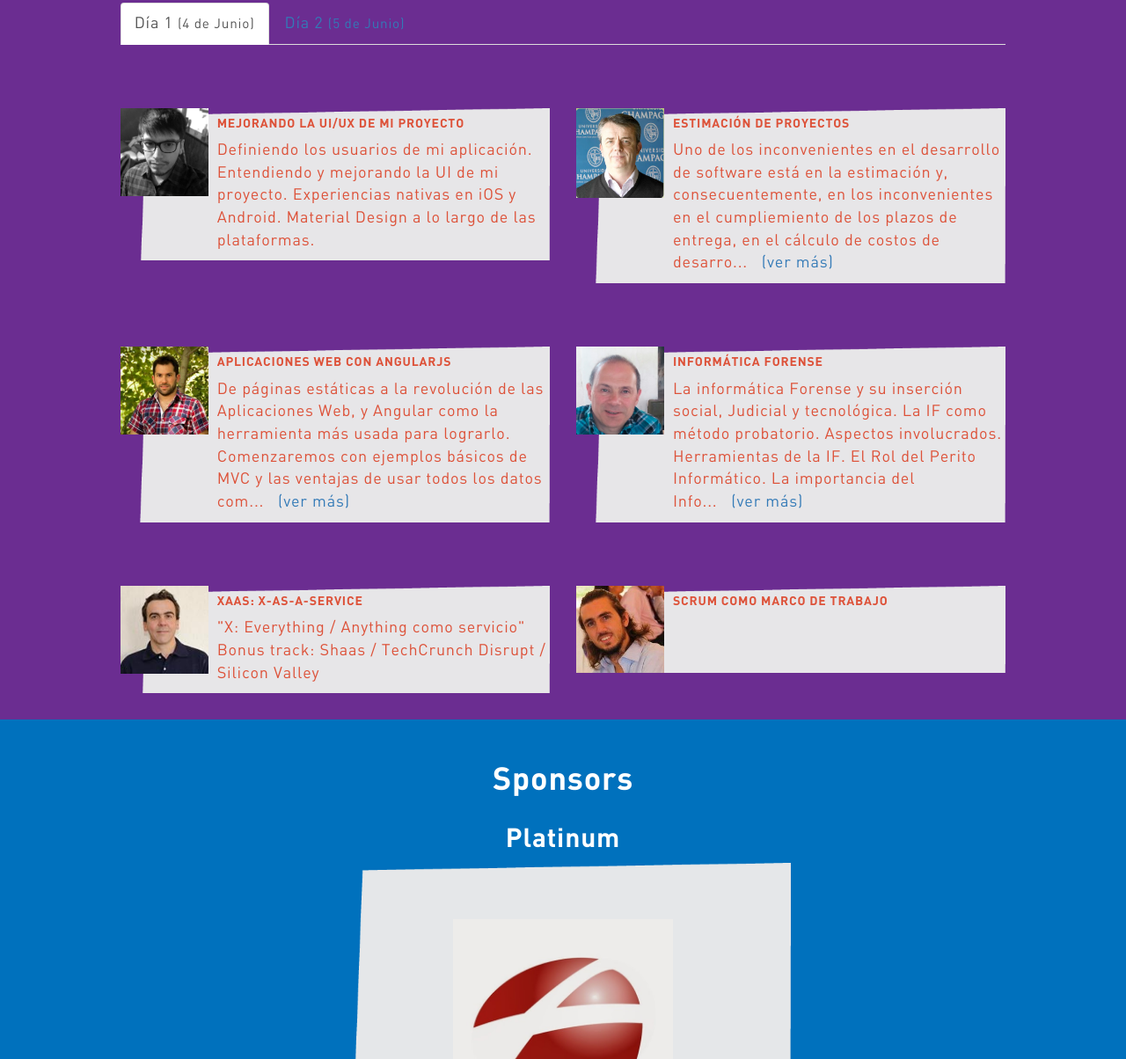
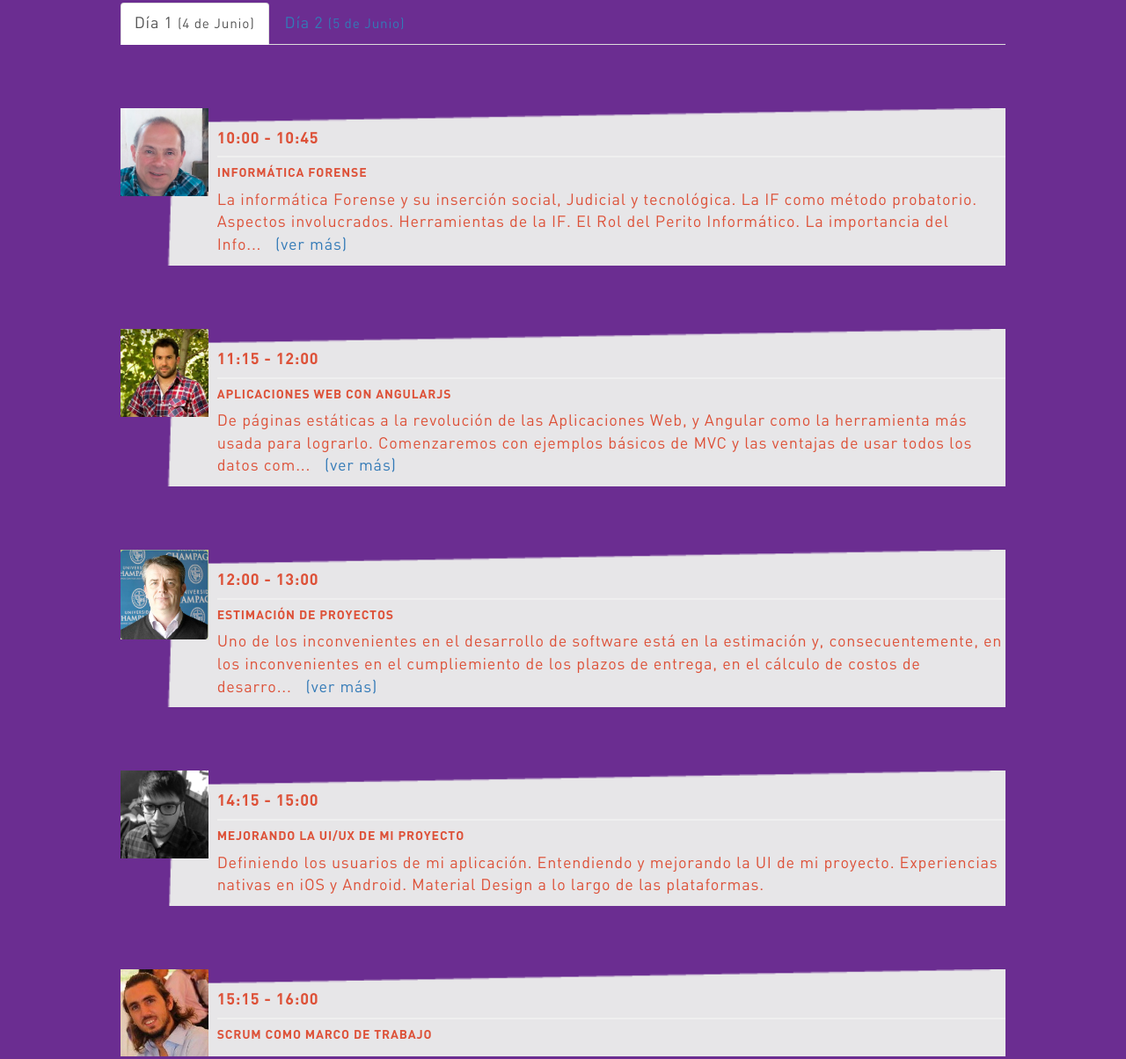
Before and after one commit to hackatec/hackatec.github.io, a plain HTML site: page index.html in a window 1280 px wide. Shown: the part 3486-4690 px from the top of the page at 88% size. Drawn offline with Linux system fonts and the light colour scheme.

Commit message:
horarios

```diff
--- a/css/style.css
+++ b/css/style.css
@@ -382,6 +382,7 @@ a span.ti-linkedin {
 	font-weight: 600;
     border-bottom: 2px solid #efefef;
     padding-bottom: 10px;
+    margin-top: 25px;
 }
 .schedule .media-body h5 {
 	text-transform: uppercase;
--- a/index.html
+++ b/index.html
@@ -236,22 +236,41 @@ Jefe de trabajos prácticos, cátedra Computación, FCE, delegación San Rafael
             <div class="tab-content">
               <div role="tabpanel" class="tab-pane fade in active" id="day-1">
                 <div class="row">
-                  <div class="col-md-6">
+
+                  <!-- Fabian Talio -->
+                  <div class="col-md-12">
                     <div class="media">
                       <div class="media-left">
-                        <a href="#" >
-            				<img src="img/speakers/MarcosSebastianTorres.png" class="media-object">
-                          <!--<img class="media-object" src="img/speaker-1.png" alt="...">-->
+                        <a href="#">
+                          <img class="media-object" src="img/speakers/FabianTalio.png" alt="...">
                         </a>
                       </div>
                       <div class="media-body">
-                        <!-- <h4 class="media-heading">10am to 10:30am</h4> -->
-                        <h5>Mejorando la UI/UX de mi proyecto</h5>
-                        <p class="more">Definiendo los usuarios de mi aplicación. Entendiendo y mejorando la UI de mi proyecto. Experiencias nativas en iOS y Android. Material Design a lo largo de las plataformas. </p>
+                        <h4 class="media-heading">10:00 - 10:45</h4>
+                        <h5>Informática Forense</h5>
+                        <p class="more">La informática Forense y su inserción social, Judicial y tecnológica. La IF como método probatorio. Aspectos involucrados. Herramientas de la IF. El Rol del Perito Informático. La importancia del Informe. Etapas de una pericia. Aplicación práctica sobre celulares a cargo de Adrian Lagiglia.   </p>
                       </div>
                     </div>
                   </div>
-                  <div class="col-md-6">
+
+                  <!-- Pablo Reyes -->
+                  <div class="col-md-12">
+                    <div class="media">
+                      <div class="media-left">
+                        <a href="#">
+                          <img class="media-object" src="img/speakers/PabloReyes.jpg" alt="...">
+                        </a>
+                      </div>
+                      <div class="media-body">
+                        <h4 class="media-heading">11:15 - 12:00</h4>
+                        <h5>Aplicaciones Web con AngularJS</h5>
+                        <p class="more">De páginas estáticas a la revolución de las Aplicaciones Web, y Angular como la herramienta más usada para lograrlo. Comenzaremos con ejemplos básicos de MVC y las ventajas de usar todos los datos como POJO. Luego pasaremos por conceptos básicos como directives, filters, services y routes. Por último mejoraremos nuestro rendimiento como Web Developer conociendo (y utilizando) herramientas como NPM, Bower, Yeoman, Typescript y Gulp.</p>
+                      </div>
+                    </div>
+                  </div>
+
+                  <!-- Fernando Pinciroli -->
+                  <div class="col-md-12">
                     <div class="media">
                       <div class="media-left">
                         <a href="#">
@@ -259,41 +278,48 @@ Jefe de trabajos prácticos, cátedra Computación, FCE, delegación San Rafael
                         </a>
                       </div>
                       <div class="media-body">
-                        <!-- <h4 class="media-heading">10:45am to 11:30am</h4> -->
+                        <h4 class="media-heading">12:00 - 13:00</h4>
                         <h5>Estimación de proyectos</h5>
                         <p class="more">Uno de los inconvenientes en el desarrollo de software está en la estimación y, consecuentemente, en los inconvenientes en el cumpliemiento de los plazos de entrega, en el cálculo de costos de desarrollo, etc.Esto se debe a varios factores. El primero de todos, es que no se entiende el concepto de estimación, en segundo lugar no se comprende bien lo que es el software y el tercero es que no se conocen los factores clave de impacto en la estimación. Durante esta charla intentaremos resolver estas cuestiones y dejar elementos prácticos para encaminarse en la mejora de las estimaciones de software.  </p>
                       </div>
                     </div>
                   </div>
-                  <div class="col-md-6">
+
+                  <!-- Marcos Torres -->
+                  <div class="col-md-12">
+                    <div class="media">
+                      <div class="media-left">
+                        <a href="#" >
+                    <img src="img/speakers/MarcosSebastianTorres.png" class="media-object">
+                          <!--<img class="media-object" src="img/speaker-1.png" alt="...">-->
+                        </a>
+                      </div>
+                      <div class="media-body">
+                        <h4 class="media-heading">14:15 - 15:00</h4>
+                        <h5>Mejorando la UI/UX de mi proyecto</h5>
+                        <p class="more">Definiendo los usuarios de mi aplicación. Entendiendo y mejorando la UI de mi proyecto. Experiencias nativas en iOS y Android. Material Design a lo largo de las plataformas. </p>
+                      </div>
+                    </div>
+                  </div>
+
+                  <!-- Emiliano Andre -->
+                  <div class="col-md-12">
                     <div class="media">
                       <div class="media-left">
                         <a href="#">
-                          <img class="media-object" src="img/speakers/PabloReyes.jpg" alt="...">
+                          <img class="media-object" src="img/speakers/EmilianoAndre.jpg" alt="...">
                         </a>
                       </div>
                       <div class="media-body">
-                        <!-- <h4 class="media-heading">12:00pm to 01:30pm</h4> -->
-                        <h5>Aplicaciones Web con AngularJS</h5>
-                        <p class="more">De páginas estáticas a la revolución de las Aplicaciones Web, y Angular como la herramienta más usada para lograrlo. Comenzaremos con ejemplos básicos de MVC y las ventajas de usar todos los datos como POJO. Luego pasaremos por conceptos básicos como directives, filters, services y routes. Por último mejoraremos nuestro rendimiento como Web Developer conociendo (y utilizando) herramientas como NPM, Bower, Yeoman, Typescript y Gulp.</p>
+                        <h4 class="media-heading">15:15 - 16:00</h4>
+                        <h5>Scrum como marco de trabajo</h5>
+                        <!--<p class="more"> </p>-->
                       </div>
                     </div>
                   </div>
-                  <div class="col-md-6">
-                    <div class="media">
-                      <div class="media-left">
-                        <a href="#">
-                          <img class="media-object" src="img/speakers/FabianTalio.png" alt="...">
-                        </a>
-                      </div>
-                      <div class="media-body">
-                        <!-- <h4 class="media-heading">12:00pm to 01:30pm</h4> -->
-                        <h5>Informática Forense</h5>
-                        <p class="more">La informática Forense y su inserción social, Judicial y tecnológica. La IF como método probatorio. Aspectos involucrados. Herramientas de la IF. El Rol del Perito Informático. La importancia del Informe. Etapas de una pericia. Aplicación práctica sobre celulares a cargo de Adrian Lagiglia.   </p>
-                      </div>
-                    </div>
-                  </div>
-                  <div class="col-md-6">
+
+                  <!-- Diego Navarro -->
+                  <div class="col-md-12">
                     <div class="media">
                       <div class="media-left">
                         <a href="#">
@@ -301,28 +327,14 @@ Jefe de trabajos prácticos, cátedra Computación, FCE, delegación San Rafael
                         </a>
                       </div>
                       <div class="media-body">
-                        <!-- <h4 class="media-heading">02:00pm to 03.30pm</h4> -->
+                        <h4 class="media-heading">16:30 - 17:15</h4>
                         <h5>XaaS: X-as-a-Service</h5>
                         <p class="more">"X: Everything / Anything como servicio"
-            Bonus track:  Shaas  / TechCrunch Disrupt / Silicon Valley </p>
+                          Bonus track:  Shaas  / TechCrunch Disrupt / Silicon Valley </p>
                       </div>
                     </div>
                   </div>
-                  <div class="col-md-6">
-                    <div class="media">
-                      <div class="media-left">
-                        <a href="#">
-                          <img class="media-object" src="img/speakers/EmilianoAndre.jpg" alt="...">
-                        </a>
-                      </div>
-                      <div class="media-body">
-                        <!-- <h4 class="media-heading">02:00pm to 03.30pm</h4> -->
-                        <h5>Scrum como marco de trabajo</h5>
-                        <!--<p class="more">"X: Everything / Anything como servicio"
-            Bonus track:  Shaas  / TechCrunch Disrupt / Silicon Valley </p>-->
-                      </div>
-                    </div>
-                  </div>
+
                 </div>
               </div>
               <div role="tabpanel" class="tab-pane fade" id="day-2">
```
